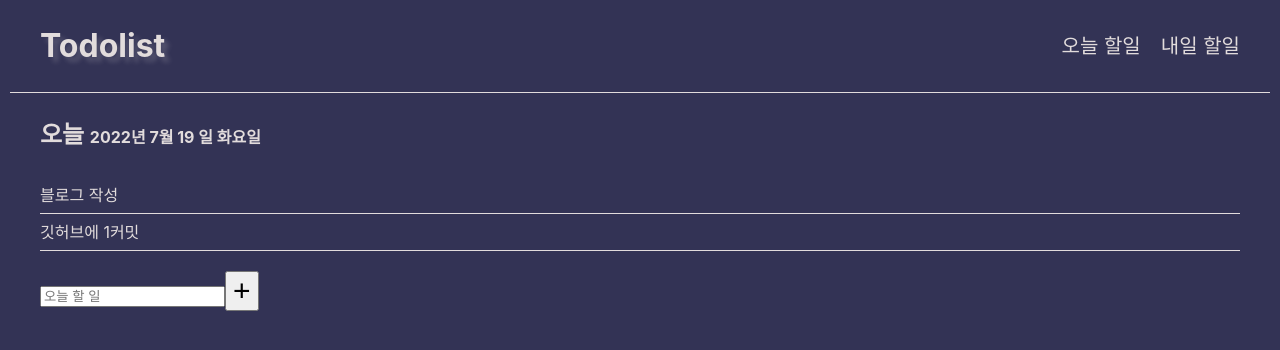
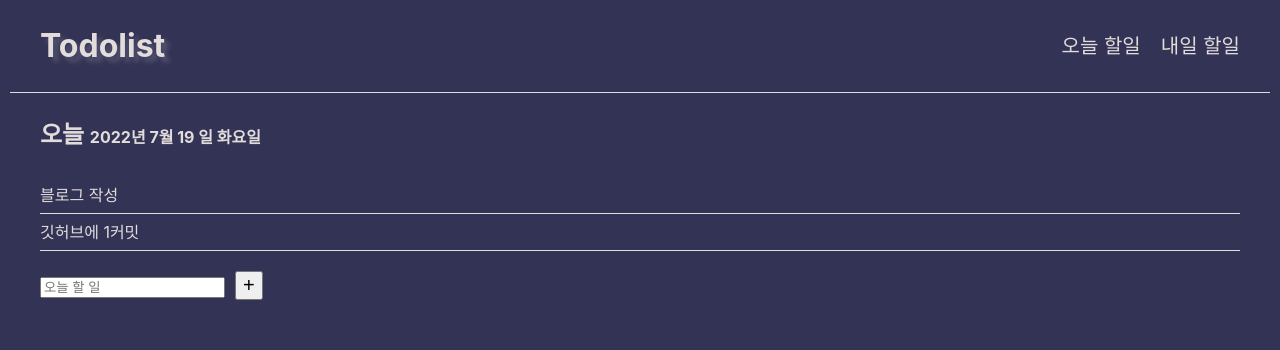
Before and after one commit to wnsgh12s/todolist, a React (Create React App) app: page / in a window 1280 px wide. Shown: the top 350 px of the page. Built offline with nearby package versions, Linux system fonts and the light colour scheme.

Commit message:
모듈 분할

```diff
--- a/src/App.css
+++ b/src/App.css
@@ -32,10 +32,8 @@ body {
   margin-right: 20px;
 }
 
-#main {}
-#main .main_inner {
-  position: relative;
-}
+/* #main {} */
+/* #main .main_inner {} */
 #main .today {
   margin-bottom: 30px;
 }
@@ -45,15 +43,12 @@ body {
 #main .todo_list {
   margin-bottom: 20px;
 }
-#main .todo_list ul {
-
-}
 #main .todo_list ul li {
   padding: 10px 0;
   border-bottom: 1px solid;
 }
 
 #main .write_btn {
-  font-size: 30px;
-
+  font-size: 20px;
+  margin-left: 10px;
 }
--- a/src/App.tsx
+++ b/src/App.tsx
@@ -1,60 +1,13 @@
 import React, { useEffect, useState } from 'react';
+import Main from './component/Main';
+import Header from './component/Header';
 import './App.css';
 
 function App() {
-  let today = new Date()
-  let today_date = today.getDate()
-  let today_day = today.getDay()
-  let today_month = today.getMonth() + 1
-  let today_year = today.getFullYear()
-  const days = [
-    '일요일',
-    '월요일',
-    '화요일',
-    '수요일',
-    '목요일',
-    '금요일',
-    '토요일'
-  ];
-  let [todo_data,setTodo_data] = useState(['블로그 작성','깃허브에 1커밋'])
-  let [todo_input_data,setTodo_input_data] = useState('')
   return (
     <div className="App">
-      <header id="header">
-        <div className="header_inner">
-          <h1>Todolist</h1>
-          <nav className="gnb">
-            <ul>
-              <li>오늘 할일</li>
-              <li>내일 할일</li>
-            </ul>
-          </nav>
-        </div>
-      </header>
-      <main id="main">
-        <div className="main_inner">
-          <h2 className="today">
-           오늘 <span>{today_year}년 {today_month}월 {today_date} 일 {days[today_day]}</span>
-          </h2>
-          <p className="todo_list">
-            <ul>
-              {todo_data.map((e,i)=>{
-                return(
-                  <li>{e}</li>
-                )
-              })}
-            </ul>
-          </p>
-          <input onChange={(e)=>{
-            setTodo_input_data(e.target.value)
-          }} placeholder='오늘 할 일' type="text" />
-          <button onClick={()=>{
-            let copy_data = [...todo_data]
-            copy_data.unshift(todo_input_data)
-            setTodo_data(copy_data)
-          }} className='write_btn'> + </button>
-        </div>
-      </main>
+      <Header/>
+      <Main/>
     </div>
   );
 }
--- /dev/null
+++ b/src/component/Header.tsx
@@ -0,0 +1,17 @@
+function Header():JSX.Element{
+  return(
+    <header id="header">
+        <div className="header_inner">
+          <h1>Todolist</h1>
+          <nav className="gnb">
+            <ul>
+              <li>오늘 할일</li>
+              <li>내일 할일</li>
+            </ul>
+          </nav>
+        </div>
+      </header>
+  )
+}
+
+export default Header
--- /dev/null
+++ b/src/component/Main.tsx
@@ -0,0 +1,57 @@
+import { useState } from "react"
+
+function Main(){
+  let today = new Date()
+    let today_date = today.getDate()
+    let today_day = today.getDay()
+    let today_month = today.getMonth() + 1
+    let today_year = today.getFullYear()
+    const days = [
+      '일요일',
+      '월요일',
+      '화요일',
+      '수요일',
+      '목요일',
+      '금요일',
+      '토요일'
+    ];
+  let [todo_data,setTodo_data] = useState(['블로그 작성','깃허브에 1커밋'])
+  let [todo_input_data,setTodo_input_data] = useState('')
+  return(
+    <main id="main">
+        <div className="main_inner">
+          <h2 className="today">
+           오늘 <span>{today_year}년 {today_month}월 {today_date} 일 {days[today_day]}</span>
+          </h2>
+
+          <p className="todo_list">
+            <ul>
+              {todo_data.map((e,i)=>{
+                return(
+                  <li>{e}</li>
+                )
+              })}
+            </ul>
+          </p>
+
+          <input onKeyDown={(e)=>{
+            if(e.key === 'Enter'){
+              let copy_data = [...todo_data]
+              copy_data.unshift(todo_input_data)
+              setTodo_data(copy_data)
+            }
+          }} onChange={(e)=>{
+            setTodo_input_data(e.target.value)
+          }} placeholder='오늘 할 일' type="text" />
+
+          <button onClick={()=>{
+            let copy_data = [...todo_data]
+            copy_data.unshift(todo_input_data)
+            setTodo_data(copy_data)
+          }} className='write_btn'> + </button>
+        </div>
+      </main>
+  )
+}
+
+export default Main
```
